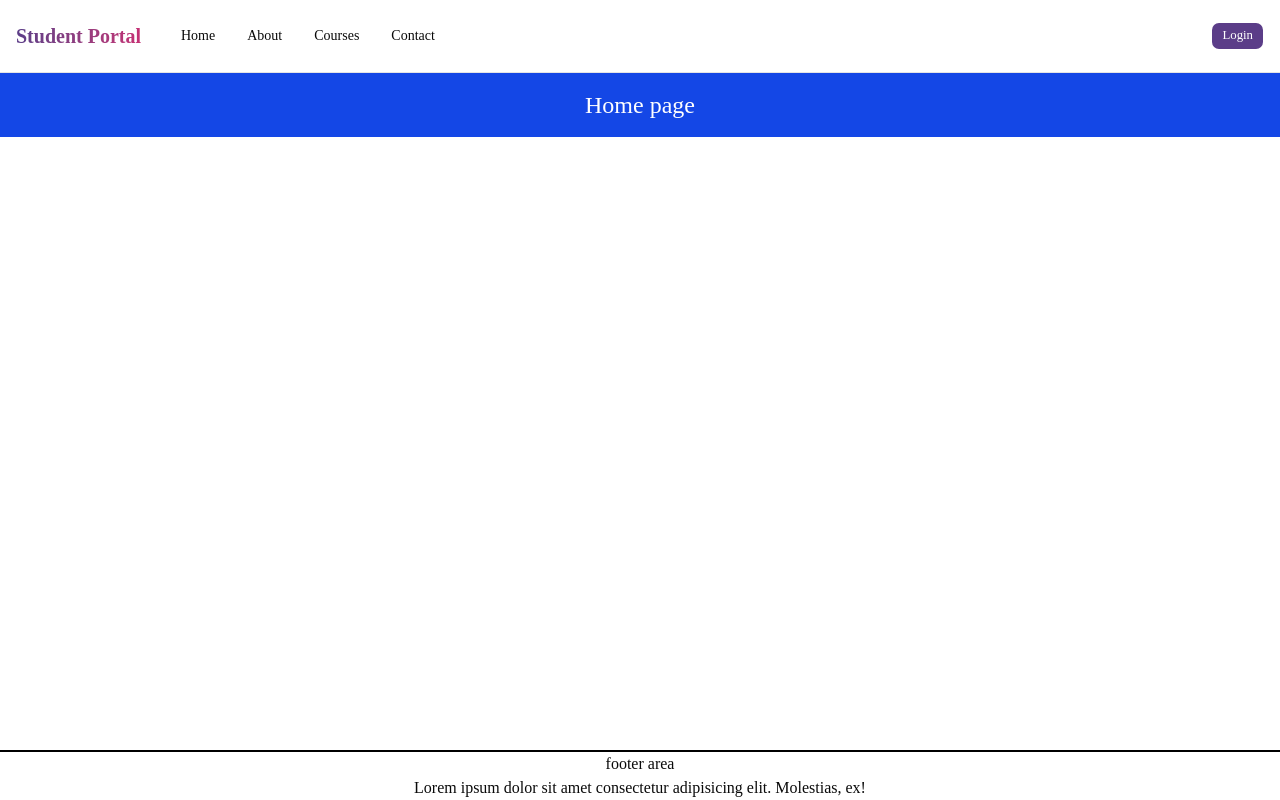
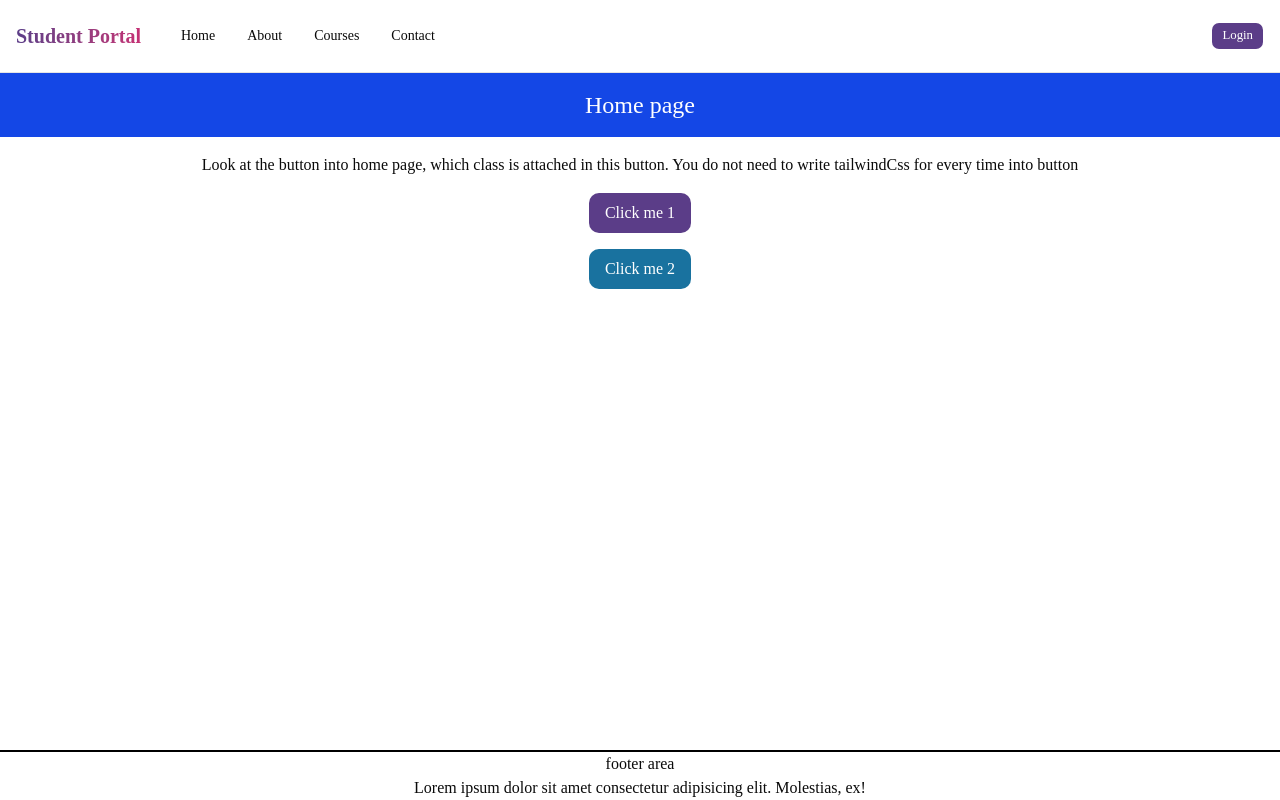
Before and after one commit to mamun-jsx/student-portal, a Next.js app: page / in a window 1280 px wide. Built offline with nearby package versions, Linux system fonts and the light colour scheme.

Commit message:
add global button css

```diff
--- a/src/app/(CommonLayout)/page.tsx
+++ b/src/app/(CommonLayout)/page.tsx
@@ -1,11 +1,19 @@
-
 export default function Home() {
   return (
     <section className="">
-
       <h2 className="bg-blue-700 text-center text-2xl text-white py-4">
         Home page
       </h2>
+      {/*  */}
+      <div className="flex flex-col items-center justify-center gap-4 mt-4">
+        <p>
+          Look at the button into home page, which class is attached in this
+          button. You do not need to write tailwindCss for every time into
+          button
+        </p>
+        <button className="btn btn-primary">Click me 1</button>
+        <button className="btn btn-secondary">Click me 2</button>
+      </div>
     </section>
   );
 }
--- a/src/app/globals.css
+++ b/src/app/globals.css
@@ -134,3 +134,63 @@
     @apply font-sans;
   }
 }
+
+@layer components {
+  .btn-primary {
+    display: inline-flex;
+    align-items: center;
+    justify-content: center;
+    padding: 0.5rem 1rem;
+    border-radius: var(--radius-lg);
+    background-color: var(--ec-primary);
+    color: white;
+    font-weight: 500;
+    transition: all 300ms cubic-bezier(0.4, 0, 0.2, 1);
+    cursor: pointer;
+    border: none;
+    text-decoration: none;
+  }
+
+  .btn-primary:hover {
+    background-color: var(--ec-accent);
+    box-shadow: 0 10px 15px -3px rgba(197, 48, 116, 0.3);
+  }
+
+  .btn-primary:active {
+    transform: scale(0.98);
+  }
+
+  .btn-primary:disabled {
+    opacity: 0.5;
+    pointer-events: none;
+  }
+
+  .btn-secondary {
+    display: inline-flex;
+    align-items: center;
+    justify-content: center;
+    padding: 0.5rem 1rem;
+    border-radius: var(--radius-lg);
+    background-color: var(--ec-secondary);
+    color: white;
+    font-weight: 500;
+    transition: all 300ms cubic-bezier(0.4, 0, 0.2, 1);
+    cursor: pointer;
+    border: none;
+    text-decoration: none;
+  }
+
+  .btn-secondary:hover {
+    opacity: 0.9;
+    box-shadow: 0 10px 15px -3px rgba(25, 114, 159, 0.3);
+  }
+
+  .btn-secondary:active {
+    transform: scale(0.98);
+  }
+
+  .btn-secondary:disabled {
+    opacity: 0.5;
+    pointer-events: none;
+  }
+}
```
